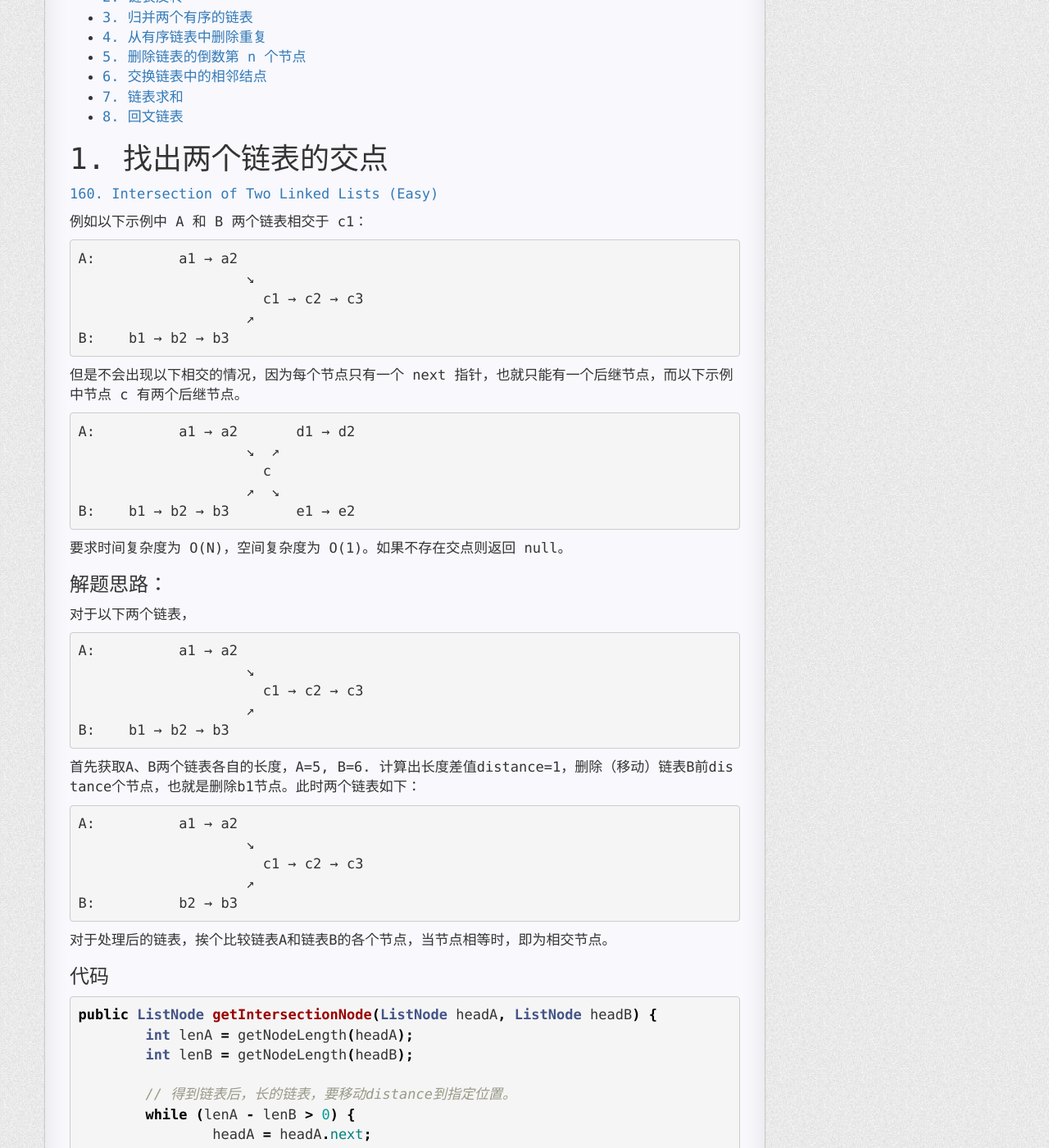
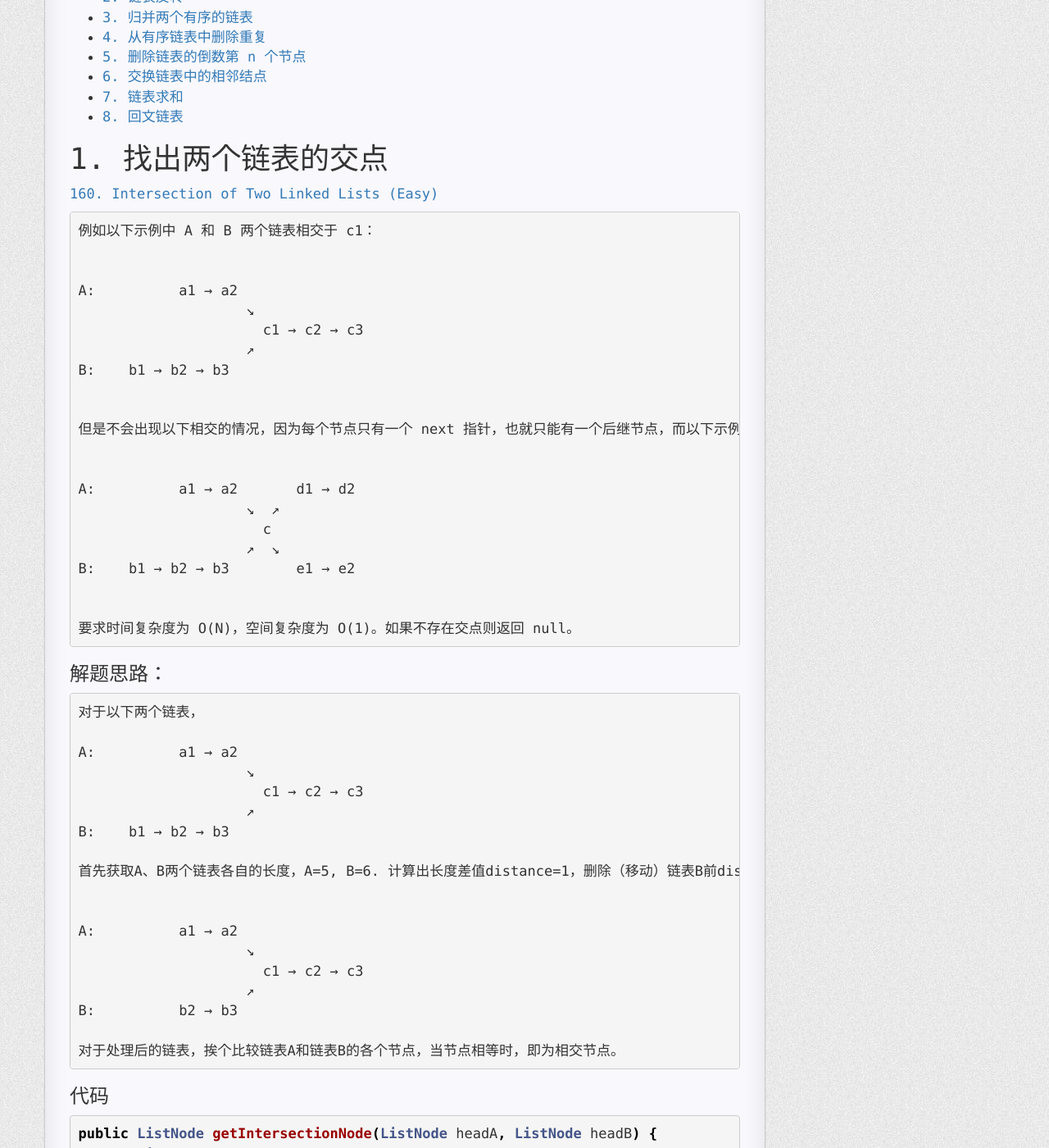
Before and after one commit to FrankdeBoers/blog, a Jekyll site: the page built from _posts/2019-08-15-LeetCode解题笔记：链表主题.md, in a window 1280 px wide and 1400 px high, scrolled down 679 px. Shown: the whole window at 82% size. Built offline with Jekyll 4.4.1, drawn with Linux system fonts in a browser that asks for light colours; nearby versions of some CDN libraries; a style sheet for code colours, icons or effects is not loaded; some of the changed text lies outside the part shown.

Commit message:
Update 2019-08-15-LeetCode解题笔记：链表主题.md

````diff
--- a/_posts/2019-08-15-LeetCode解题笔记：链表主题.md
+++ b/_posts/2019-08-15-LeetCode解题笔记：链表主题.md
@@ -35,49 +35,52 @@ categories: Java
 
 [160. Intersection of Two Linked Lists (Easy)](https://leetcode.com/problems/intersection-of-two-linked-lists/description/)
 
+```text
 例如以下示例中 A 和 B 两个链表相交于 c1：
 
-```html
+
 A:          a1 → a2
                     ↘
                       c1 → c2 → c3
                     ↗
 B:    b1 → b2 → b3
-```
+
 
 但是不会出现以下相交的情况，因为每个节点只有一个 next 指针，也就只能有一个后继节点，而以下示例中节点 c 有两个后继节点。
 
-```html
+
 A:          a1 → a2       d1 → d2
                     ↘  ↗
                       c
                     ↗  ↘
 B:    b1 → b2 → b3        e1 → e2
-```
+
 
 要求时间复杂度为 O(N)，空间复杂度为 O(1)。如果不存在交点则返回 null。
-
+```
 
 
 ### 解题思路：
+```text
 对于以下两个链表，
-```html
+
 A:          a1 → a2
                     ↘
                       c1 → c2 → c3
                     ↗
 B:    b1 → b2 → b3
-```
+
 首先获取A、B两个链表各自的长度，A=5, B=6. 计算出长度差值distance=1，删除（移动）链表B前distance个节点，也就是删除b1节点。此时两个链表如下：
 
-```html
+
 A:          a1 → a2
                     ↘
                       c1 → c2 → c3
                     ↗
 B:          b2 → b3
+
+对于处理后的链表，挨个比较链表A和链表B的各个节点，当节点相等时，即为相交节点。
 ```
-对于处理后的链表，挨个比较链表A和链表B的各个节点，当节点相等时，即为相交节点。
 
 ### 代码
 ~~~java
@@ -120,12 +123,13 @@ private void getNodeLength(ListNode head) {
 
 #  2. 链表反转
 [206. Reverse Linked List (Easy)](https://leetcode.com/problems/reverse-linked-list/description/)
+```text
+Example:
 
-Example:
-```html
 Input: 1->2->3->4->5->NULL
 Output: 5->4->3->2->1->NULL
 ```
+
 ### 解题思路：
 对于每一个节点，记录下翻转前的当前节点和下一个节点，然后进行翻转。
 
@@ -156,10 +160,11 @@ public ListNode reverseList(ListNode head) {
 
 [21. Merge Two Sorted Lists (Easy)](https://leetcode.com/problems/merge-two-sorted-lists/description/)
 
+```text
 Merge two sorted linked lists and return it as a new list. The new list should be made by splicing together the nodes of the first two lists.
 
 Example:
-```html
+
 Input: 1->2->4, 1->3->4
 Output: 1->1->2->3->4->4
 ```
````
